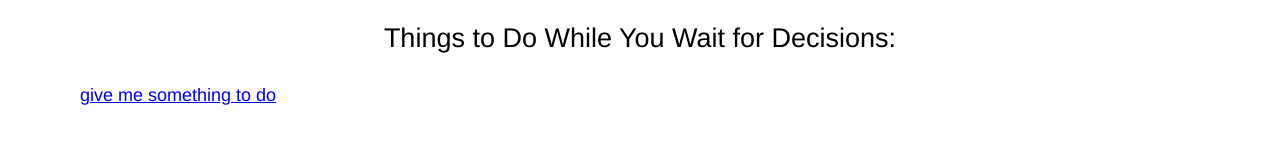
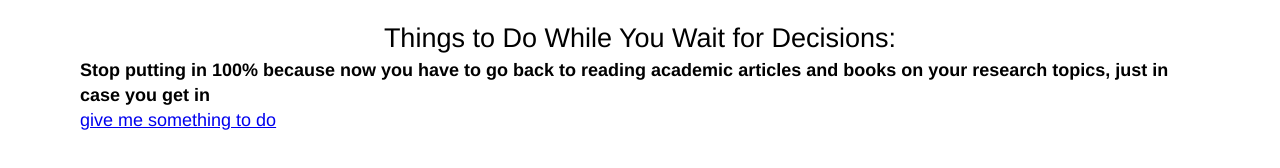
Before and after one commit to kateartz/grad-waiting, a plain HTML site: page index.html in a window 1280 px wide. Drawn offline with Linux system fonts and the light colour scheme; a web font is replaced by a local one.

Commit message:
fixed strings causing js error

```diff
--- a/index.html
+++ b/index.html
@@ -61,8 +61,8 @@
       "Figure out the big picture of the graduate years ahead",
       "Learn a new language",
       "Go dancing, as there is a good chance you have not done a lot of that, being a nerd and all",
-      "Decide on a signature sweater/shoes/perfume/dish. Research it. Make sure you know as much as you can about it.".
-      "Puke profusely on January 20 ",
+      "Decide on a signature sweater/shoes/perfume/dish. Research it. Make sure you know as much as you can about it.",
+      "Puke profusely on January 20",
       "Ask yourself again and again why you didn't apply to Canadian programs to be with Justin ",
       "Search for European MS Program with late deadline and scholarship as a backup plan",
       "Go over the pros and cons of getting an MS as a backup plan",
@@ -70,7 +70,7 @@
       "Go to the National Museum of African American History and Culture and realize that the struggles of current or aspiring grad students aren't really struggles at all…",
       "Read the complete/collected works of a poet",
       "Actually read all the books in your bookshelf",
-      "Finish your masters thesis ",
+      "Finish your masters thesis",
       "When you finally finish your thesis, work on your poetry ",
       "Sleep for a proper 8 hours (if your body even knows how to do that anymore)",
       "Do your taxes ",
@@ -91,8 +91,9 @@
       "Ask your husband for the 100th time, 'What if I don't get in at all this year....?' and for the 100th time have him say, 'Oh, baby, you're going to be fine either way...' but not feel better",
       "Watch 3 year-old movie trailers on Youtube",
       "Get into a fight with a family member on Facebook over politics"
-    ];
-    document.write("<b>"+waiting_ideas[Math.round(Math.random()*(waiting_ideas.length-1))]+"</b>");
+      ];
+
+    document.write('<b>'+waiting_ideas[Math.round(Math.random()*(waiting_ideas.length-1))]+'</b>');
   </script><br />
 
 
```
